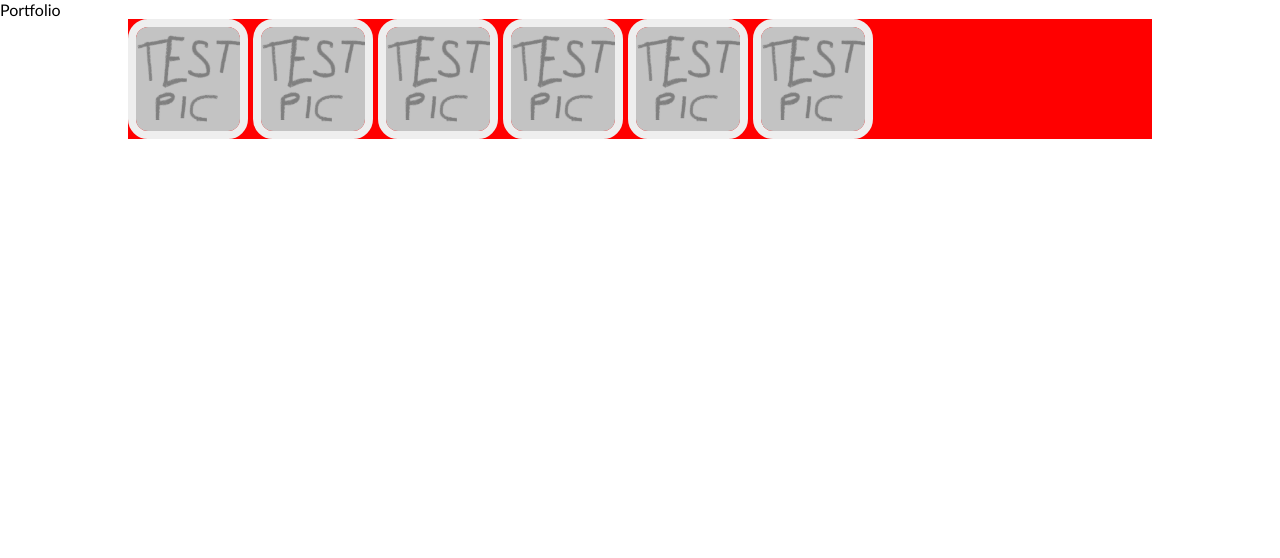
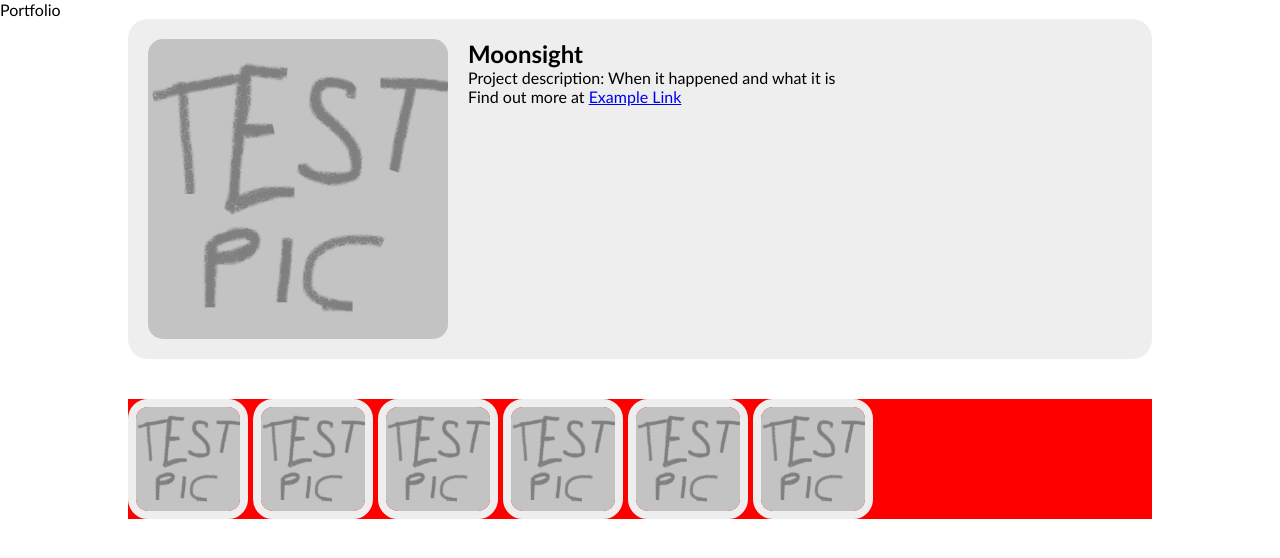
Before and after one commit to matti96/portfolio, a plain HTML site: page index.html in a window 1280 px wide. Drawn offline with Linux system fonts and the light colour scheme.

Commit message:
Add focus project card with carousel structure

```diff
--- a/index.html
+++ b/index.html
@@ -9,6 +9,19 @@
 <body>
     <header>Portfolio</header>
     <section id="main-content">
+        <div class="focus-project">
+            <div class="project-media">
+                <img src="img/test_pic.png" alt="example-picture">
+                <img src="img/test_2.png" alt="example-picture">
+                <img src="img/test_3.png" alt="example-picture">
+                <img src="img/test_4.png" alt="example-picture">
+            </div>
+            <div class="project-text">
+                <h1>Moonsight</h1>
+                <p>Project description: When it happened and what it is</p>
+                <p>Find out more at <a href="www.was.de">Example Link</a></p>
+            </div>
+        </div>
         <h1 id="display"></h1>
         <div id="project-collection">
 
--- a/script.js
+++ b/script.js
@@ -24,3 +24,13 @@ const displayHandler = (function(){
 
     return { show };
 })();
+
+function setCarouselPosition(pos) {
+    let imgs = document.querySelectorAll(".focus-project img");
+    let offset = pos * 300 + "px";
+
+    imgs.forEach(function(pic){
+        pic.style.right = offset;
+        console.log(pic.style.right);
+    });
+}
--- a/style.css
+++ b/style.css
@@ -1,3 +1,7 @@
+:root {
+    --imgSize: 300px;
+}
+
 * {
     margin: 0px;
     font-family: Calibri;
@@ -7,6 +11,34 @@
     display: flex;
     flex-direction: column;
     align-items: center;
+}
+
+.focus-project {
+    width: 80vw;
+    background-color: #eee;
+    display: flex;
+    gap: 20px;
+
+    border-radius: 20px;
+
+    box-sizing: border-box;
+    padding: 20px;
+    margin-bottom: 40px;
+}
+
+.project-media {
+    width: var(--imgSize);
+    overflow: hidden;
+    display: flex;
+}
+
+.focus-project img {
+    width: var(--imgSize);
+    height: var(--imgSize);
+    border-radius: 15px;
+
+    position: relative;
+    right: 0px;
 }
 
 #project-collection {
```
